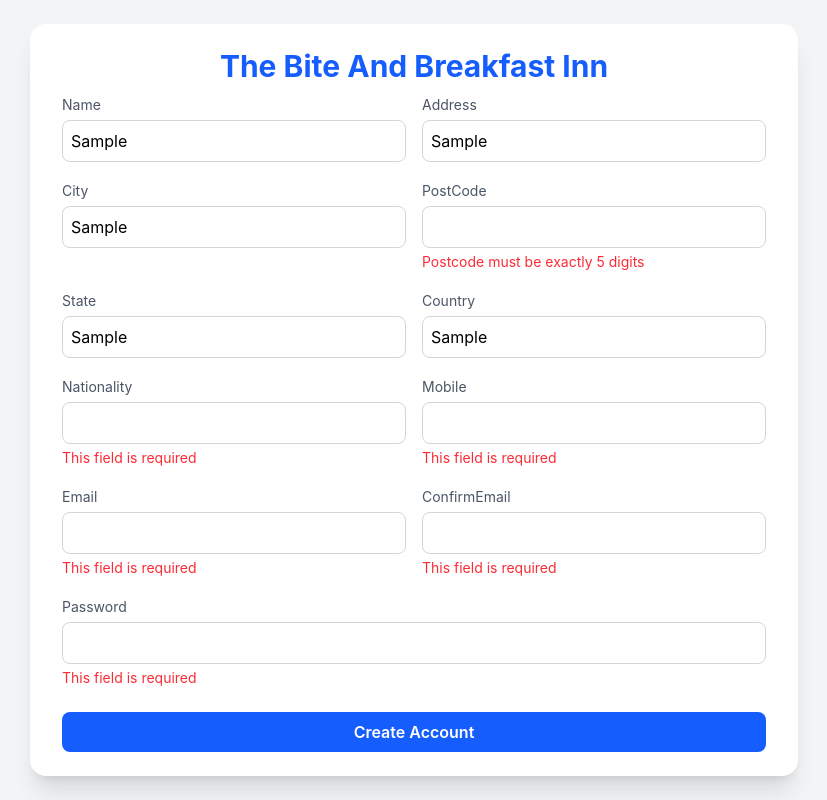
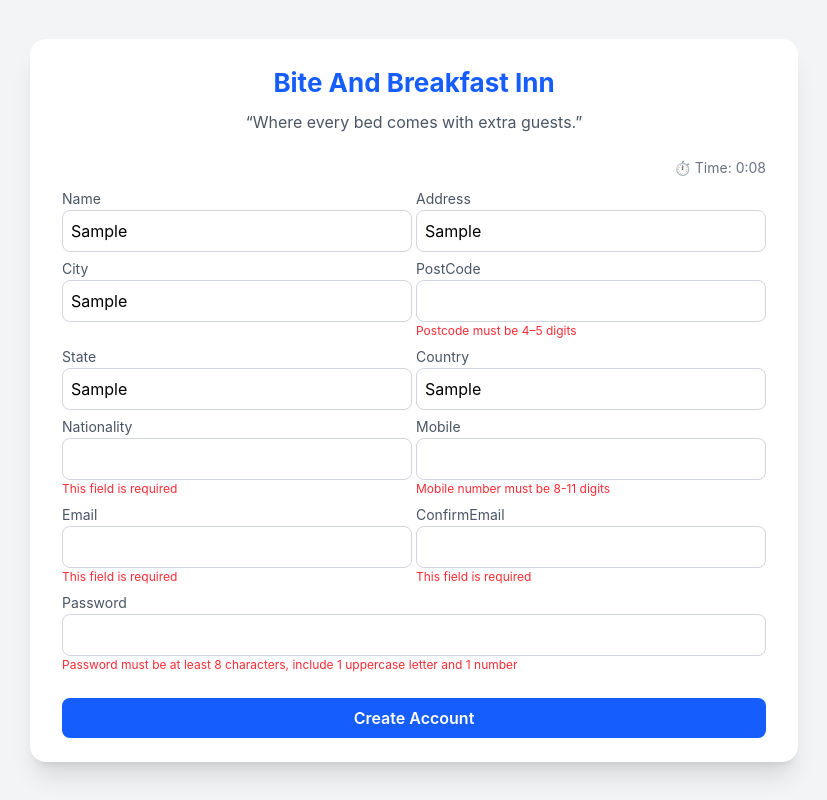
Before and after one commit to Zhelle10/Thesis-Static-And-Dynamic-Web-Forms-, a React (Vite) app in the folder WebForms/: page /static in a window 1280 px wide. Both pictures are taken after typing "Sample", "Sample", "Sample", "Sample", "Sample", "Sample" into the empty fields and a click on the button "Create Account". Shown: the whole page, without its empty margins (226-1053 px from the left). Built offline with nearby package versions, Linux system fonts and the light colour scheme.

Commit message:
small adjustment on ui and added a timer for testing in the future.

```diff
--- a/WebForms/ai/StaticForm.jsx
+++ b/WebForms/ai/StaticForm.jsx
@@ -1,4 +1,6 @@
-import React, { useState } from "react";
+import React from "react";
+import { useState } from "react";
+import FormTimer from "/src/components/FormTimer";
 
 const StaticForm = () => {
     const [formData, setFormData] = useState({
@@ -20,16 +22,24 @@ const StaticForm = () => {
     const handleChange = (e) => {
         const { name, value } = e.target;
 
-        // ✅ POSTCODE RULE: numbers only + max 5 digits
+        // POSTCODE: only numbers + max 5 digits
         if (name === "postCode") {
-            const onlyNumbers = value.replace(/\D/g, ""); // remove letters
-            if (onlyNumbers.length > 5) return; // block extra digits
+            const onlyNumbers = value.replace(/\D/g, "");
 
-            setFormData({ ...formData, postCode: onlyNumbers });
-        } else {
-            setFormData({ ...formData, [name]: value });
+            if (onlyNumbers.length <= 5) {
+                setFormData({ ...formData, postCode: onlyNumbers });
+            }
+            return;
         }
 
+        // MOBILE: only numbers
+        if (name === "mobile") {
+            const onlyNumbers = value.replace(/\D/g, "");
+            setFormData({ ...formData, mobile: onlyNumbers });
+            return;
+        }
+
+        setFormData({ ...formData, [name]: value });
         setErrors({ ...errors, [name]: "" });
     };
 
@@ -42,9 +52,22 @@ const StaticForm = () => {
             }
         });
 
-        // ✅ postcode validation
-        if (!/^\d{5}$/.test(formData.postCode)) {
-            newErrors.postCode = "Postcode must be exactly 5 digits";
+        // ✅ POSTCODE RULE: 4–5 digits
+        if (!/^\d{4,5}$/.test(formData.postCode)) {
+            newErrors.postCode = "Postcode must be 4–5 digits";
+        }
+
+        // ✅ MOBILE RULE: 11 digits
+        if (!/^\d{8,11}$/.test(formData.mobile)) {
+            newErrors.mobile = "Mobile number must be 8-11 digits";
+        }
+
+        // ✅ PASSWORD VALIDATION
+        const passwordRegex = /^(?=.*[A-Z])(?=.*\d).{8,}$/;
+
+        if (!passwordRegex.test(formData.password)) {
+            newErrors.password =
+                "Password must be at least 8 characters, include 1 uppercase letter and 1 number";
         }
 
         if (formData.email !== formData.confirmEmail) {
@@ -98,11 +121,15 @@ const StaticForm = () => {
         <div className="min-h-screen flex items-center justify-center bg-gray-100">
             <form className="bg-white shadow-xl rounded-2xl px-8 py-6 w-full max-w-3xl">
 
-                <h1 className="text-3xl font-bold text-center text-blue-600 mb-2">
-                    The Bite And Breakfast Inn
+                <h1 className="text-[26px] font-bold text-center text-blue-600 mb-2">
+                    Bite And Breakfast Inn
                 </h1>
+                <p className="text-center text-gray-600 mb-6">
+                    “Where every bed comes with extra guests.”
+                </p>
+                <FormTimer />
 
-                <div className="grid grid-cols-2 gap-4">
+                <div className="grid grid-cols-2 gap-1">
 
                     {Object.keys(formData).map((field) => (
                         <div key={field} className={field === "password" ? "col-span-2" : ""}>
@@ -115,12 +142,12 @@ const StaticForm = () => {
                                 value={formData[field]}
                                 onChange={handleChange}
                                 type={field.includes("password") ? "password" : "text"}
-                                inputMode={field === "postCode" ? "numeric" : "text"}
-                                className="w-full border border-gray-300 rounded-lg p-2 mt-1 focus:ring-2 focus:ring-blue-400"
+                                inputMode={field === "postCode" || field === "mobile" ? "numeric" : "text"}
+                                className="w-full border border-gray-300 rounded-lg p-2 focus:ring-blue-400"
                             />
 
                             {errors[field] && (
-                                <p className="text-red-500 text-sm mt-1">
+                                <p className="text-red-500 text-[12px]">
                                     {errors[field]}
                                 </p>
                             )}
--- /dev/null
+++ b/WebForms/src/components/FormTimer.jsx
@@ -0,0 +1,34 @@
+import React, { useEffect, useState } from "react";
+
+const FormTimer = ({ onTimeUpdate }) => {
+    const [seconds, setSeconds] = useState(0);
+
+    useEffect(() => {
+        const interval = setInterval(() => {
+            setSeconds((prev) => prev + 1);
+        }, 1000);
+
+        return () => clearInterval(interval);
+    }, []);
+
+    // send time to parent (optional)
+    useEffect(() => {
+        if (onTimeUpdate) {
+            onTimeUpdate(seconds);
+        }
+    }, [seconds, onTimeUpdate]);
+
+    const formatTime = () => {
+        const mins = Math.floor(seconds / 60);
+        const secs = seconds % 60;
+        return `${mins}:${secs < 10 ? "0" : ""}${secs}`;
+    };
+
+    return (
+        <div className="text-right text-sm text-gray-500 mb-2">
+            ⏱ Time: {formatTime()}
+        </div>
+    );
+};
+
+export default FormTimer;
```
